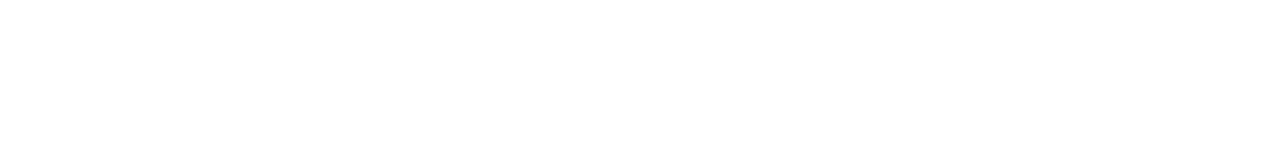
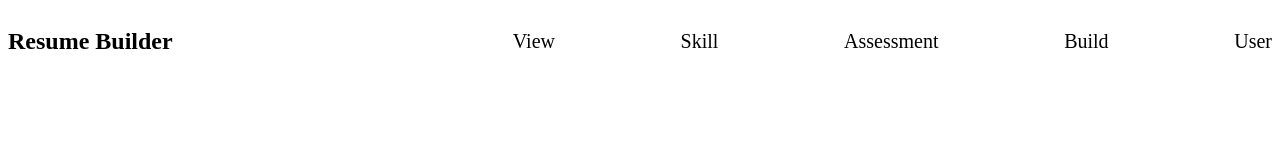
Before and after one commit to PRRANSHU787/Skill-Based-Resume-Application, a plain HTML site: page index.html in a window 1280 px wide. Drawn offline with Linux system fonts and the light colour scheme.

Commit message:
Add some file

```diff
--- a/index.html
+++ b/index.html
@@ -3,9 +3,27 @@
 <head>
     <meta charset="UTF-8">
     <meta name="viewport" content="width=device-width, initial-scale=1.0">
-    <title>Document</title>
+    <title>Resume Builder</title>
+    <link rel="stylesheet" href="styles.css">
+
 </head>
 <body>
-
+    <section class="navbar">
+        <!--
+            skill
+            template
+            font
+            add skill
+            remove skill
+            edit font
+            edit template
+        -->
+        <h1>Resume Builder</h1>
+        <a href="view.html">View</a>
+        <a href="skill.html">Skill</a>
+        <a href="assessment.html">Assessment</a>
+        <a href="build.html">Build</a>
+        <a href="user.html">User</a>
+    </section>
 </body>
 </html>
--- a/styles.css
+++ b/styles.css
@@ -0,0 +1,14 @@
+.navbar{
+    /* background-color: yellow; */
+    display: flex;
+    justify-content: space-between;
+    align-items: center;
+}
+.navbar h1{
+    width: 30%;
+}
+a{
+    color: black;
+    text-decoration: none;
+    font-size: 20px;
+}
```
Also changed, not shown: assessment.html (added, +16 -0 lines), skill.html (added, +14 -0 lines), user.html (added, +22 -0 lines), view.html (added, +14 -0 lines).
